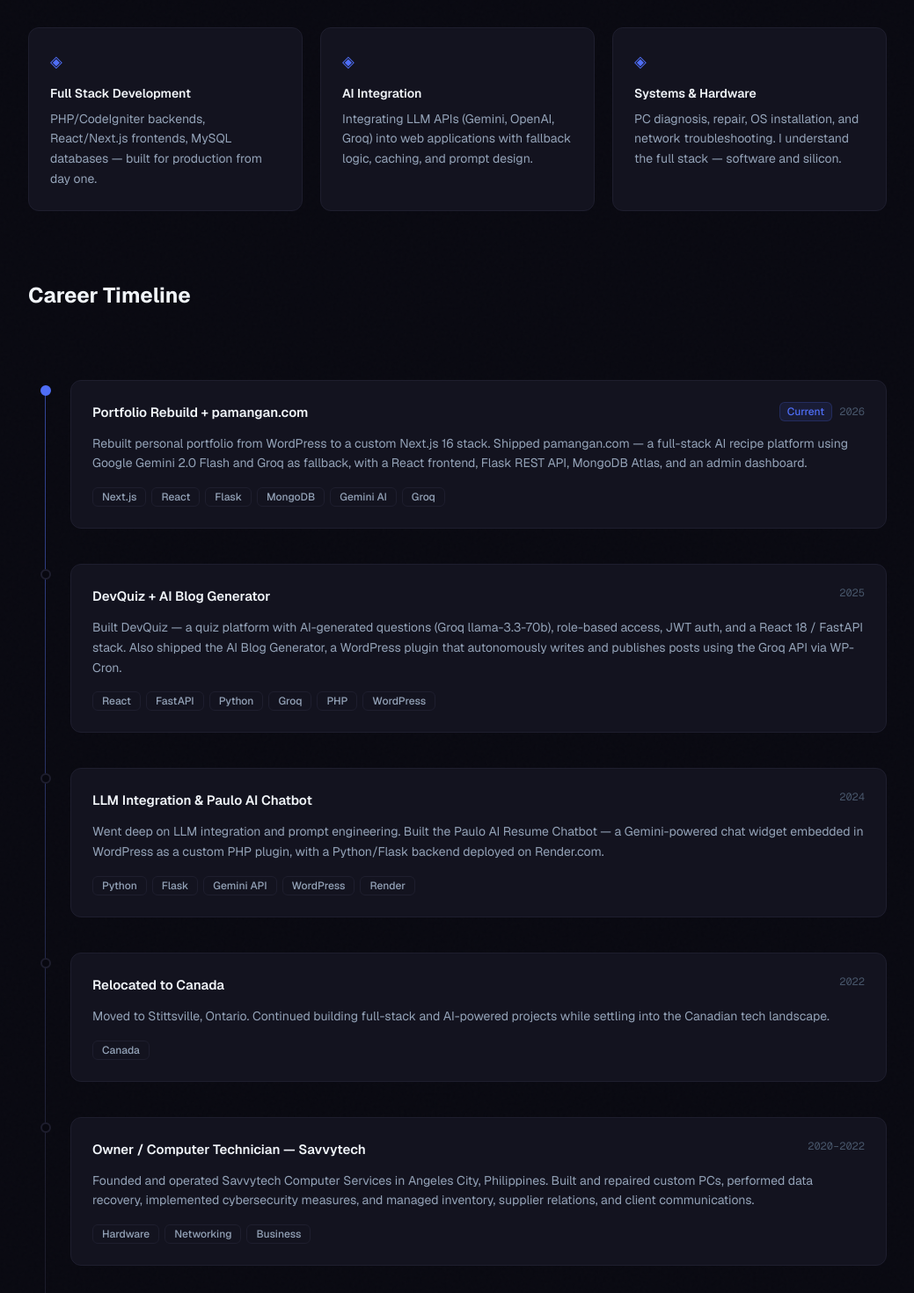
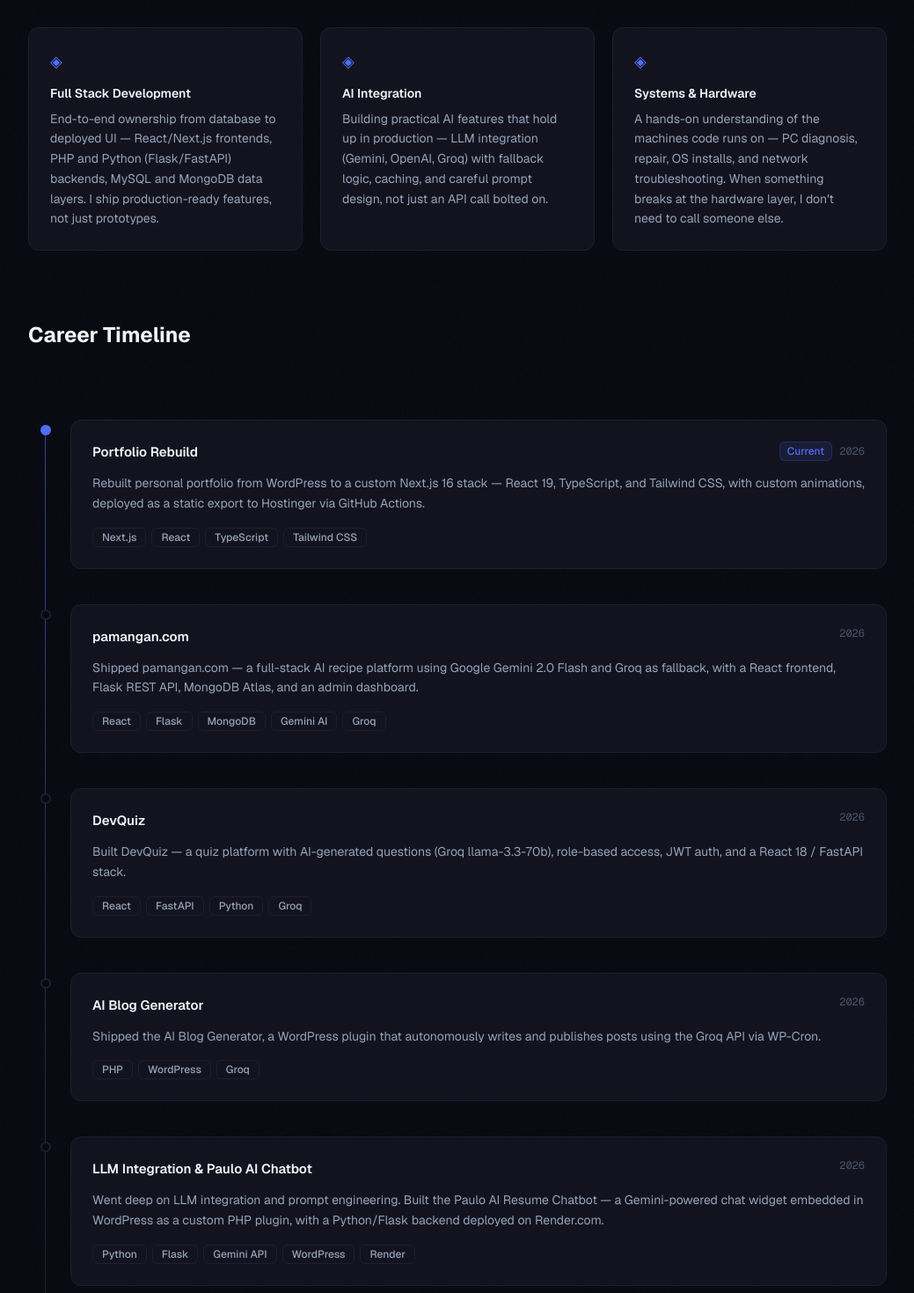
Before and after one commit to JPTWeb01/josepaulotimbang.com, a Next.js app in the folder frontend/: page /about in a window 1280 px wide. Shown: the part 620-2090 px from the top of the page at 88% size, without its empty margins (120-1159 px from the left). Built offline with nearby package versions, Linux system fonts and the light colour scheme.

Commit message:
content: refine about, skills, resume, and contact page copy
Splits combined career timeline entries into individual milestones,
reworks the "What I do" and "How I work" sections, adds Retrieval-
Augmented Generation to skills/resume, and updates contact location
and availability status.

```diff
--- a/frontend/app/about/page.tsx
+++ b/frontend/app/about/page.tsx
@@ -7,38 +7,45 @@ import Badge from "@/components/ui/Badge";
 export const metadata: Metadata = {
   title: "About",
   description:
-    "Learn about Jose Paulo Timbang — Full-Stack Developer with 8 years of experience building web apps and AI-powered platforms. Based in Stittsville, ON, Canada.",
+    "Learn about Jose Paulo Timbang — Full-Stack Developer with 8 years of experience building responsive websites, web apps, and AI-powered platforms. Based in Stittsville, ON, Canada.",
 };
 
 const timeline = [
   {
     year: "2026",
-    title: "Portfolio Rebuild + pamangan.com",
+    title: "Portfolio Rebuild",
     description:
-      "Rebuilt personal portfolio from WordPress to a custom Next.js 16 stack. Shipped pamangan.com — a full-stack AI recipe platform using Google Gemini 2.0 Flash and Groq as fallback, with a React frontend, Flask REST API, MongoDB Atlas, and an admin dashboard.",
-    tags: ["Next.js", "React", "Flask", "MongoDB", "Gemini AI", "Groq"],
+      "Rebuilt personal portfolio from WordPress to a custom Next.js 16 stack — React 19, TypeScript, and Tailwind CSS, with custom animations, deployed as a static export to Hostinger via GitHub Actions.",
+    tags: ["Next.js", "React", "TypeScript", "Tailwind CSS"],
     current: true,
   },
   {
-    year: "2025",
-    title: "DevQuiz + AI Blog Generator",
+    year: "2026",
+    title: "pamangan.com",
     description:
-      "Built DevQuiz — a quiz platform with AI-generated questions (Groq llama-3.3-70b), role-based access, JWT auth, and a React 18 / FastAPI stack. Also shipped the AI Blog Generator, a WordPress plugin that autonomously writes and publishes posts using the Groq API via WP-Cron.",
-    tags: ["React", "FastAPI", "Python", "Groq", "PHP", "WordPress"],
+      "Shipped pamangan.com — a full-stack AI recipe platform using Google Gemini 2.0 Flash and Groq as fallback, with a React frontend, Flask REST API, MongoDB Atlas, and an admin dashboard.",
+    tags: ["React", "Flask", "MongoDB", "Gemini AI", "Groq"],
   },
   {
-    year: "2024",
+    year: "2026",
+    title: "DevQuiz",
+    description:
+      "Built DevQuiz — a quiz platform with AI-generated questions (Groq llama-3.3-70b), role-based access, JWT auth, and a React 18 / FastAPI stack.",
+    tags: ["React", "FastAPI", "Python", "Groq"],
+  },
+  {
+    year: "2026",
+    title: "AI Blog Generator",
+    description:
+      "Shipped the AI Blog Generator, a WordPress plugin that autonomously writes and publishes posts using the Groq API via WP-Cron.",
+    tags: ["PHP", "WordPress", "Groq"],
+  },
+  {
+    year: "2026",
     title: "LLM Integration & Paulo AI Chatbot",
     description:
       "Went deep on LLM integration and prompt engineering. Built the Paulo AI Resume Chatbot — a Gemini-powered chat widget embedded in WordPress as a custom PHP plugin, with a Python/Flask backend deployed on Render.com.",
     tags: ["Python", "Flask", "Gemini API", "WordPress", "Render"],
-  },
-  {
-    year: "2022",
-    title: "Relocated to Canada",
-    description:
-      "Moved to Stittsville, Ontario. Continued building full-stack and AI-powered projects while settling into the Canadian tech landscape.",
-    tags: ["Canada"],
   },
   {
     year: "2020–2022",
@@ -88,11 +95,19 @@ const values = [
   },
   {
     title: "Ship and iterate",
-    body: "Perfection is the enemy of done. Ship working software early, then improve based on real feedback.",
+    body: "From WordPress sites for US clients to full-stack AI platforms — eight years taught me that a live working product beats a perfect plan on paper. Ship early, learn from real users, then improve.",
   },
   {
     title: "Write readable code",
     body: "Code is read far more than it's written. Clarity is more valuable than cleverness.",
+  },
+  {
+    title: "LLM-augmented development",
+    body: "I use large language models as a core part of my workflow — not as a crutch, but as a force multiplier. LLMs help me research faster, debug smarter, generate boilerplate in seconds, and catch edge cases I might miss. The result is higher accuracy, faster delivery, and more mental bandwidth reserved for architecture and problem-solving that actually matters.",
+  },
+  {
+    title: "Wired for the screen",
+    body: "Sitting in front of a computer for hours solving hard problems isn't work to me — it's where I'm most alive. I have the patience to stay with a bug until it breaks, trace an issue through every layer, and not walk away until it's properly understood. Being genuinely computer-savvy means the machine is never the obstacle — I am always the one pushing it further.",
   },
 ];
 
@@ -115,9 +130,9 @@ export default function AboutPage() {
           <div className="grid sm:grid-cols-2 gap-6 text-[15px] text-muted leading-relaxed max-w-2xl">
             <p>
               I&apos;m Jose Paulo Timbang — a Full-Stack Developer with 8 years
-              of experience building and deploying responsive web applications
-              and AI-powered platforms. I&apos;m based in Stittsville, Ontario,
-              Canada.
+              of experience building and deploying responsive websites, web
+              applications, and AI-powered platforms. I&apos;m based in
+              Stittsville, Ontario, Canada.
             </p>
             <p>
               I work across the full stack — React and TypeScript on the
@@ -141,17 +156,17 @@ export default function AboutPage() {
               {
                 icon: "◈",
                 title: "Full Stack Development",
-                body: "PHP/CodeIgniter backends, React/Next.js frontends, MySQL databases — built for production from day one.",
+                body: "End-to-end ownership from database to deployed UI — React/Next.js frontends, PHP and Python (Flask/FastAPI) backends, MySQL and MongoDB data layers. I ship production-ready features, not just prototypes.",
               },
               {
                 icon: "◈",
                 title: "AI Integration",
-                body: "Integrating LLM APIs (Gemini, OpenAI, Groq) into web applications with fallback logic, caching, and prompt design.",
+                body: "Building practical AI features that hold up in production — LLM integration (Gemini, OpenAI, Groq) with fallback logic, caching, and careful prompt design, not just an API call bolted on.",
               },
               {
                 icon: "◈",
                 title: "Systems & Hardware",
-                body: "PC diagnosis, repair, OS installation, and network troubleshooting. I understand the full stack — software and silicon.",
+                body: "A hands-on understanding of the machines code runs on — PC diagnosis, repair, OS installs, and network troubleshooting. When something breaks at the hardware layer, I don't need to call someone else.",
               },
             ].map(({ icon, title, body }) => (
               <div
--- a/frontend/app/contact/page.tsx
+++ b/frontend/app/contact/page.tsx
@@ -51,7 +51,7 @@ export default function ContactPage() {
               </div>
               <div>
                 <p className="text-xs text-subtle mb-0.5">Location</p>
-                <p className="text-sm text-foreground">Philippines</p>
+                <p className="text-sm text-foreground">Stittsville, ON, Canada</p>
               </div>
             </div>
 
@@ -95,8 +95,8 @@ export default function ContactPage() {
               Availability
             </p>
             <div className="flex items-center gap-2">
-              <span className="w-2 h-2 bg-success rounded-full" />
-              <span className="text-sm text-foreground font-medium">
+              <span className="w-2 h-2 bg-success rounded-full animate-pulse" />
+              <span className="text-sm text-primary font-medium">
                 Available for work
               </span>
             </div>
--- a/frontend/app/resume/page.tsx
+++ b/frontend/app/resume/page.tsx
@@ -81,7 +81,7 @@ const skills = [
   { category: "Frontend", items: ["React", "JavaScript", "TypeScript", "HTML5/CSS3", "Next.js", "Bootstrap", "Tailwind CSS", "WordPress", "Shopify"] },
   { category: "Backend", items: ["Python", "PHP", "Flask", "FastAPI", "REST APIs", "SQLAlchemy"] },
   { category: "Databases", items: ["MySQL", "MongoDB", "PostgreSQL"] },
-  { category: "AI & APIs", items: ["Gemini API", "Groq API", "LLM Integration", "Prompt Engineering"] },
+  { category: "AI & APIs", items: ["Gemini API", "Groq API", "LLM Integration", "Prompt Engineering", "Retrieval-Augmented Generation"] },
   { category: "DevOps", items: ["Git", "GitHub Actions", "CI/CD", "Linux/SSH", "Render", "Hostinger"] },
   { category: "SEO & Design", items: ["Google Analytics", "Yoast SEO", "SEMrush", "Figma", "Photoshop"] },
 ];
--- a/frontend/app/skills/page.tsx
+++ b/frontend/app/skills/page.tsx
@@ -16,8 +16,10 @@ const skillGroups = [
       { name: "TypeScript", level: 72 },
       { name: "HTML5 / CSS3", level: 92 },
       { name: "Next.js", level: 78 },
+      { name: "Framer Motion", level: 78 },
       { name: "Bootstrap", level: 88 },
       { name: "Tailwind CSS", level: 82 },
+      { name: "Lucide React", level: 85 },
       { name: "WordPress", level: 90 },
       { name: "Shopify", level: 70 },
     ],
@@ -48,6 +50,7 @@ const skillGroups = [
       { name: "Groq API", level: 78 },
       { name: "LLM Integration", level: 78 },
       { name: "Prompt Engineering", level: 80 },
+      { name: "Retrieval-Augmented Generation", level: 72 },
     ],
   },
   {
@@ -57,6 +60,7 @@ const skillGroups = [
       { name: "GitHub Actions / CI/CD", level: 75 },
       { name: "Linux / SSH", level: 72 },
       { name: "Render / Hostinger", level: 80 },
+      { name: "Web3Forms", level: 82 },
       { name: "Figma", level: 70 },
       { name: "Photoshop", level: 65 },
     ],
```
